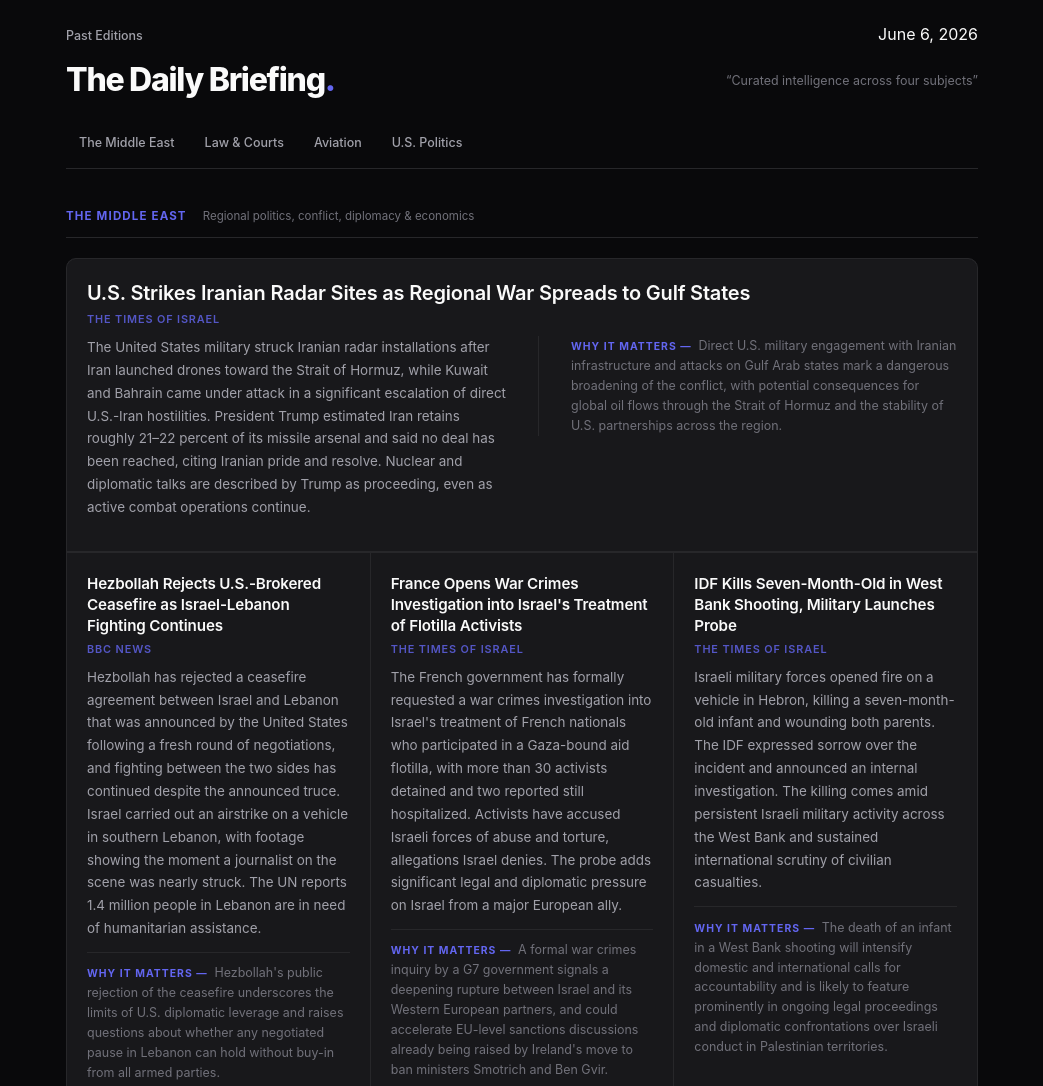
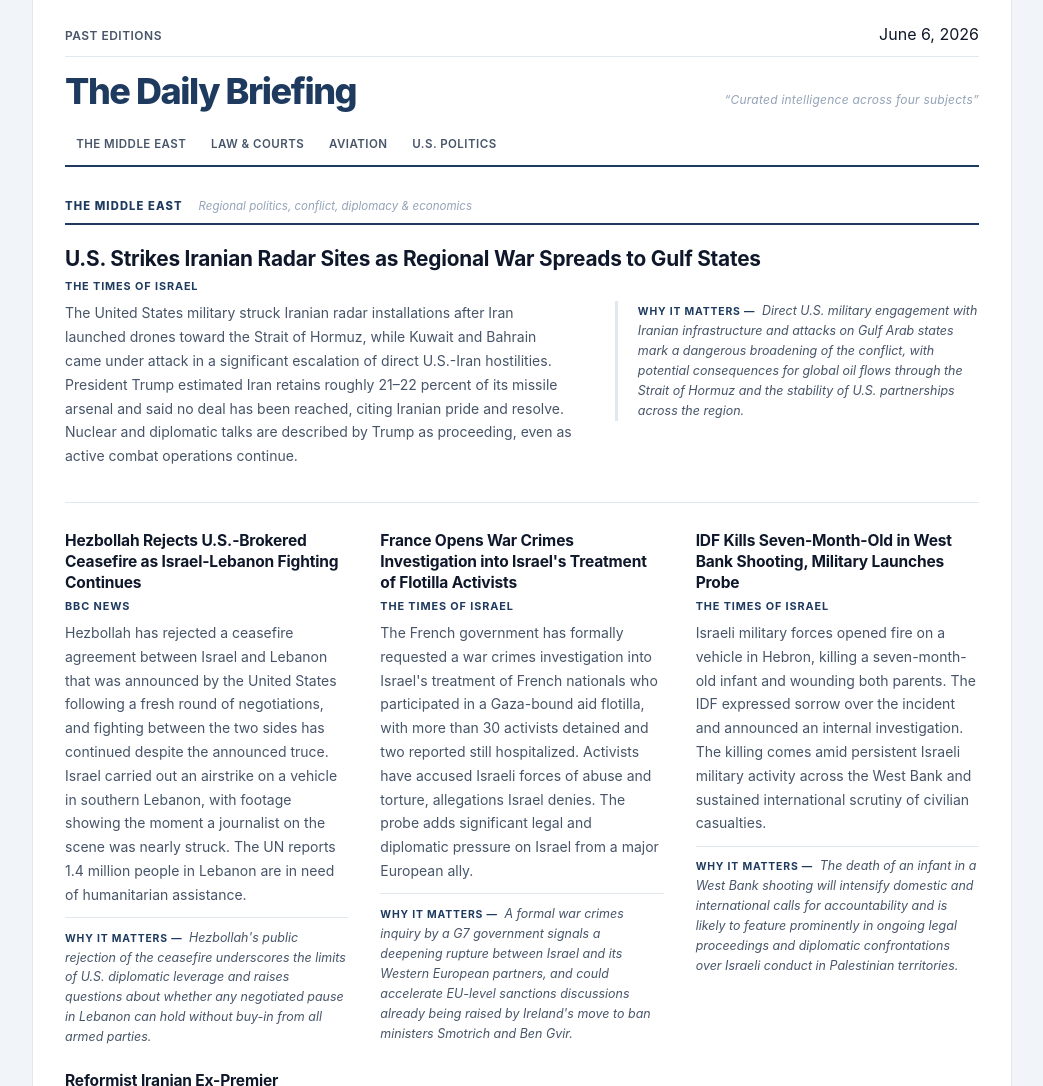
Before and after one commit to BB99312/Daily-Briefing, a plain HTML site: page docs/index.html in a window 1280 px wide. Shown: the top 1086 px of the page, without its empty margins (118-1161 px from the left). Drawn offline with Linux system fonts and the light colour scheme; a web font is replaced by a local one.

Commit message:
Light modern theme + Middle East source update

```diff
--- a/docs/style.css
+++ b/docs/style.css
@@ -3,24 +3,24 @@
 
 /* ── Design tokens ───────────────────────────────────────────────────────── */
 :root {
-  --bg:           #09090b;
-  --surface:      #18181b;
-  --surface-2:    #27272a;
-  --border:       #3f3f46;
-  --border-soft:  #27272a;
-  --text:         #fafafa;
-  --text-mid:     #a1a1aa;
-  --text-dim:     #71717a;
-  --accent:       #6366f1;
-  --accent-2:     #818cf8;
-  --col-max:      960px;
+  --bg:           #ffffff;
+  --surface:      #f8f9fa;
+  --border:       #e2e8f0;
+  --border-soft:  #f1f5f9;
+  --text:         #0f172a;
+  --text-mid:     #475569;
+  --text-dim:     #94a3b8;
+  --accent:       #1e3a5f;
+  --accent-light: #2563eb;
+  --accent-rule:  #1e3a5f;
+  --col-max:      980px;
   --font:         'Inter', system-ui, -apple-system, sans-serif;
-  --radius:       10px;
+  --radius:       8px;
 }
 
 /* ── Base ────────────────────────────────────────────────────────────────── */
 html {
-  background: var(--bg);
+  background: #f1f5f9;
   font-size: 16px;
   -webkit-text-size-adjust: 100%;
 }
@@ -31,61 +31,65 @@ body {
   background: var(--bg);
   max-width: var(--col-max);
   margin: 0 auto;
-  padding: 0 1.5rem;
+  padding: 0 2rem;
   min-height: 100vh;
+  border-left: 1px solid var(--border);
+  border-right: 1px solid var(--border);
 }
 
-a { color: var(--accent-2); text-decoration: none; }
-a:hover { color: var(--text); }
+a { color: var(--accent-light); text-decoration: none; }
+a:hover { text-decoration: underline; }
 
 /* ── Masthead ────────────────────────────────────────────────────────────── */
 .masthead {
   padding: 1.5rem 0 0;
-  border-bottom: 1px solid var(--border-soft);
-  margin-bottom: 2.5rem;
+  border-bottom: 2px solid var(--accent-rule);
+  margin-bottom: 2rem;
 }
 
 .masthead-topbar {
   display: flex;
   justify-content: space-between;
   align-items: center;
-  margin-bottom: 1.25rem;
+  margin-bottom: 1rem;
+  padding-bottom: 0.75rem;
+  border-bottom: 1px solid var(--border);
 }
 
 .masthead-topbar a {
-  font-size: 0.78rem;
-  font-weight: 500;
+  font-size: 0.75rem;
+  font-weight: 600;
   color: var(--text-mid);
+  letter-spacing: 0.04em;
+  text-transform: uppercase;
+  text-decoration: none;
 }
-.masthead-topbar a:hover { color: var(--text); }
+.masthead-topbar a:hover { color: var(--accent); text-decoration: none; }
 
 .masthead-name-block {
   display: flex;
-  align-items: center;
+  align-items: baseline;
   justify-content: space-between;
-  margin-bottom: 1.25rem;
+  margin-bottom: 0.85rem;
 }
 
 .pub-name {
-  font-size: clamp(1.5rem, 4vw, 2rem);
+  font-size: clamp(1.6rem, 4vw, 2.25rem);
   font-weight: 800;
   letter-spacing: -0.04em;
-  color: var(--text);
+  color: var(--accent);
   line-height: 1;
 }
 
-.pub-name::after {
-  content: '.';
-  color: var(--accent);
+.pub-tagline {
+  font-size: 0.75rem;
+  color: var(--text-dim);
+  font-weight: 400;
+  font-style: italic;
+  letter-spacing: 0.02em;
 }
 
-.pub-tagline {
-  font-size: 0.78rem;
-  color: var(--text-dim);
-  font-weight: 400;
-}
-
-/* Hide old newspaper decorative elements if they appear in generated HTML */
+/* Hide old newspaper decorative elements */
 .masthead-rule-top,
 .masthead-rule-mid,
 .masthead-rule-bottom,
@@ -95,8 +99,8 @@ a:hover { color: var(--text); }
 .section-nav {
   display: flex;
   align-items: center;
-  gap: 0.25rem;
-  padding: 0.75rem 0;
+  gap: 0.15rem;
+  padding: 0.6rem 0;
   overflow-x: auto;
   -ms-overflow-style: none;
   scrollbar-width: none;
@@ -104,38 +108,45 @@ a:hover { color: var(--text); }
 .section-nav::-webkit-scrollbar { display: none; }
 
 .section-nav a {
-  font-size: 0.78rem;
-  font-weight: 500;
+  font-size: 0.72rem;
+  font-weight: 600;
   color: var(--text-mid);
-  padding: 0.35rem 0.75rem;
-  border-radius: 999px;
-  border: 1px solid transparent;
+  padding: 0.3rem 0.7rem;
+  border-radius: 4px;
   white-space: nowrap;
+  letter-spacing: 0.04em;
+  text-transform: uppercase;
+  text-decoration: none;
   transition: all 0.15s;
 }
 .section-nav a:hover {
-  color: var(--text);
+  color: var(--accent);
   background: var(--surface);
-  border-color: var(--border);
+  text-decoration: none;
 }
 
 /* ── Sections ────────────────────────────────────────────────────────────── */
 .content { padding-bottom: 4rem; }
 
-.news-section { margin-bottom: 3rem; }
+.news-section {
+  margin-bottom: 2.5rem;
+  padding-bottom: 2.5rem;
+  border-bottom: 1px solid var(--border);
+}
+.news-section:last-of-type { border-bottom: none; }
 
 .section-header {
   display: flex;
-  align-items: center;
+  align-items: baseline;
   gap: 1rem;
   margin-bottom: 1.25rem;
-  padding-bottom: 0.85rem;
-  border-bottom: 1px solid var(--border-soft);
+  padding-bottom: 0.6rem;
+  border-bottom: 2px solid var(--accent-rule);
 }
 
 .section-title {
-  font-size: 0.72rem;
-  font-weight: 700;
+  font-size: 0.7rem;
+  font-weight: 800;
   letter-spacing: 0.1em;
   text-transform: uppercase;
   color: var(--accent);
@@ -145,33 +156,32 @@ a:hover { color: var(--text); }
   font-size: 0.72rem;
   color: var(--text-dim);
   font-weight: 400;
+  font-style: italic;
 }
 
 /* ── Story grid ──────────────────────────────────────────────────────────── */
 .stories {
   display: grid;
   grid-template-columns: repeat(3, 1fr);
-  gap: 1px;
-  background: var(--border-soft);
-  border: 1px solid var(--border-soft);
-  border-radius: var(--radius);
-  overflow: hidden;
+  gap: 1.5rem 2rem;
 }
 
+/* Lead story: full width */
 .story--lead {
   grid-column: 1 / -1;
-  background: var(--surface);
-  padding: 1.5rem;
+  padding-bottom: 1.5rem;
+  margin-bottom: 0.25rem;
+  border-bottom: 1px solid var(--border);
   display: grid;
-  grid-template-columns: 1fr 1fr;
-  column-gap: 2rem;
-  border-bottom: 1px solid var(--border-soft);
+  grid-template-columns: 1.4fr 1fr;
+  column-gap: 2.5rem;
+  align-items: start;
 }
 
 .story--lead .story-headline {
   grid-column: 1 / -1;
-  font-size: 1.25rem;
-  margin-bottom: 0.35rem;
+  font-size: 1.3rem;
+  margin-bottom: 0.4rem;
 }
 
 .story--lead .story-meta { grid-column: 1 / -1; }
@@ -181,101 +191,107 @@ a:hover { color: var(--text); }
   grid-column: 2;
   border-top: none;
   padding-top: 0;
-  border-left: 1px solid var(--border-soft);
-  padding-left: 2rem;
-  align-self: start;
+  border-left: 3px solid var(--border);
+  padding-left: 1.25rem;
+  margin-top: 0;
 }
 
-.story {
-  background: var(--surface);
-  padding: 1.25rem;
+/* Regular stories */
+.story { }
+
+.story-headline {
+  font-size: 0.97rem;
+  font-weight: 700;
+  line-height: 1.35;
+  letter-spacing: -0.01em;
+  margin-bottom: 0.3rem;
 }
 
-.story-headline {
-  font-size: 0.95rem;
-  font-weight: 600;
-  line-height: 1.4;
-  letter-spacing: -0.01em;
-  margin-bottom: 0.35rem;
+.story-headline a {
+  color: var(--text);
+  text-decoration: none;
 }
-
-.story-headline a { color: var(--text); }
-.story-headline a:hover { color: var(--accent-2); }
+.story-headline a:hover {
+  color: var(--accent-light);
+  text-decoration: none;
+}
 
 .story-meta {
   font-size: 0.68rem;
-  font-weight: 600;
+  font-weight: 700;
   letter-spacing: 0.08em;
   text-transform: uppercase;
   color: var(--accent);
-  margin-bottom: 0.6rem;
-  opacity: 0.8;
+  margin-bottom: 0.5rem;
 }
 
 .story-summary {
-  font-size: 0.84rem;
+  font-size: 0.875rem;
   line-height: 1.7;
   color: var(--text-mid);
-  margin-bottom: 0.75rem;
+  margin-bottom: 0.65rem;
 }
 
 .why-it-matters {
   font-size: 0.78rem;
-  color: var(--text-dim);
-  border-top: 1px solid var(--border-soft);
-  padding-top: 0.65rem;
+  color: var(--text-mid);
+  border-top: 1px solid var(--border);
+  padding-top: 0.6rem;
   line-height: 1.6;
+  font-style: italic;
 }
 
 .wim-label {
+  font-style: normal;
   font-weight: 700;
   font-size: 0.65rem;
   text-transform: uppercase;
-  letter-spacing: 0.1em;
+  letter-spacing: 0.08em;
   color: var(--accent);
   margin-right: 0.2rem;
 }
 
 .no-stories {
   color: var(--text-dim);
-  font-size: 0.84rem;
+  font-size: 0.875rem;
   grid-column: 1 / -1;
-  background: var(--surface);
-  padding: 1.25rem;
+  font-style: italic;
 }
 
 /* ── Archive ─────────────────────────────────────────────────────────────── */
-.archive-section { padding: 0 0 3rem; }
+.archive-section { padding: 1.5rem 0 3rem; }
 
 .archive-heading {
-  font-size: 0.72rem;
-  font-weight: 700;
+  font-size: 0.7rem;
+  font-weight: 800;
   letter-spacing: 0.1em;
   text-transform: uppercase;
   color: var(--accent);
-  border-bottom: 1px solid var(--border-soft);
-  padding-bottom: 0.85rem;
+  border-bottom: 2px solid var(--accent-rule);
+  padding-bottom: 0.6rem;
   margin-bottom: 1.25rem;
 }
 
 .archive-list { list-style: none; }
 
 .archive-item {
-  padding: 0.7rem 0;
-  border-bottom: 1px solid var(--border-soft);
+  padding: 0.65rem 0;
+  border-bottom: 1px solid var(--border);
 }
 
 .archive-item a {
   font-size: 0.95rem;
   font-weight: 500;
-  color: var(--text-mid);
+  color: var(--text);
+  text-decoration: none;
 }
-.archive-item a:hover { color: var(--text); }
+.archive-item a:hover { color: var(--accent-light); }
 
 /* ── Footer ──────────────────────────────────────────────────────────────── */
 .site-footer {
-  padding: 2rem 0 3rem;
-  border-top: 1px solid var(--border-soft);
+  padding: 1.5rem 0 2.5rem;
+  border-top: 1px solid var(--border);
+  margin-top: 1rem;
 }
 
 .footer-text {
@@ -283,39 +299,49 @@ a:hover { color: var(--text); }
   color: var(--text-dim);
   text-align: center;
   line-height: 1.9;
+  font-style: italic;
 }
 
-.footer-text a { color: var(--text-dim); }
-.footer-text a:hover { color: var(--text); }
+.footer-text a { color: var(--text-dim); text-decoration: none; }
+.footer-text a:hover { color: var(--accent-light); }
 
 /* ── Mobile ──────────────────────────────────────────────────────────────── */
 @media (max-width: 700px) {
   body { padding: 0 1rem; }
-  .masthead-name-block { flex-direction: column; align-items: flex-start; gap: 0.3rem; }
-  .stories { grid-template-columns: 1fr; }
+
+  .masthead-name-block { flex-direction: column; gap: 0.25rem; }
+
+  .stories { grid-template-columns: 1fr; gap: 1.5rem; }
+
+  .story--lead {
+    grid-template-columns: 1fr;
+  }
+  .story--lead .story-summary,
+  .story--lead .why-it-matters { grid-column: 1; }
+  .story--lead .why-it-matters {
+    border-left: none;
+    padding-left: 0;
+    border-top: 1px solid var(--border);
+    padding-top: 0.6rem;
+    margin-top: 0.6rem;
+  }
+
+  .section-header { flex-direction: column; gap: 0.15rem; }
+  .section-nav { gap: 0.1rem; }
+  .section-nav a { font-size: 0.65rem; padding: 0.3rem 0.5rem; }
+}
+
+@media (min-width: 701px) and (max-width: 900px) {
+  .stories { grid-template-columns: repeat(2, 1fr); }
+
   .story--lead { grid-template-columns: 1fr; }
   .story--lead .story-summary,
   .story--lead .why-it-matters { grid-column: 1; }
   .story--lead .why-it-matters {
     border-left: none;
     padding-left: 0;
-    border-top: 1px solid var(--border-soft);
-    padding-top: 0.65rem;
-    margin-top: 0.65rem;
-  }
-  .section-header { flex-direction: column; align-items: flex-start; gap: 0.2rem; }
-}
-
-@media (min-width: 701px) and (max-width: 900px) {
-  .stories { grid-template-columns: repeat(2, 1fr); }
-  .story--lead { grid-template-columns: 1fr; }
-  .story--lead .story-summary,
-  .story--lead .why-it-matters { grid-column: 1; }
-  .story--lead .why-it-matters {
-    border-left: none;
-    padding-left: 0;
-    border-top: 1px solid var(--border-soft);
-    padding-top: 0.65rem;
-    margin-top: 0.65rem;
+    border-top: 1px solid var(--border);
+    padding-top: 0.6rem;
+    margin-top: 0.6rem;
   }
 }
```
Also changed, not shown: 1 other file.
